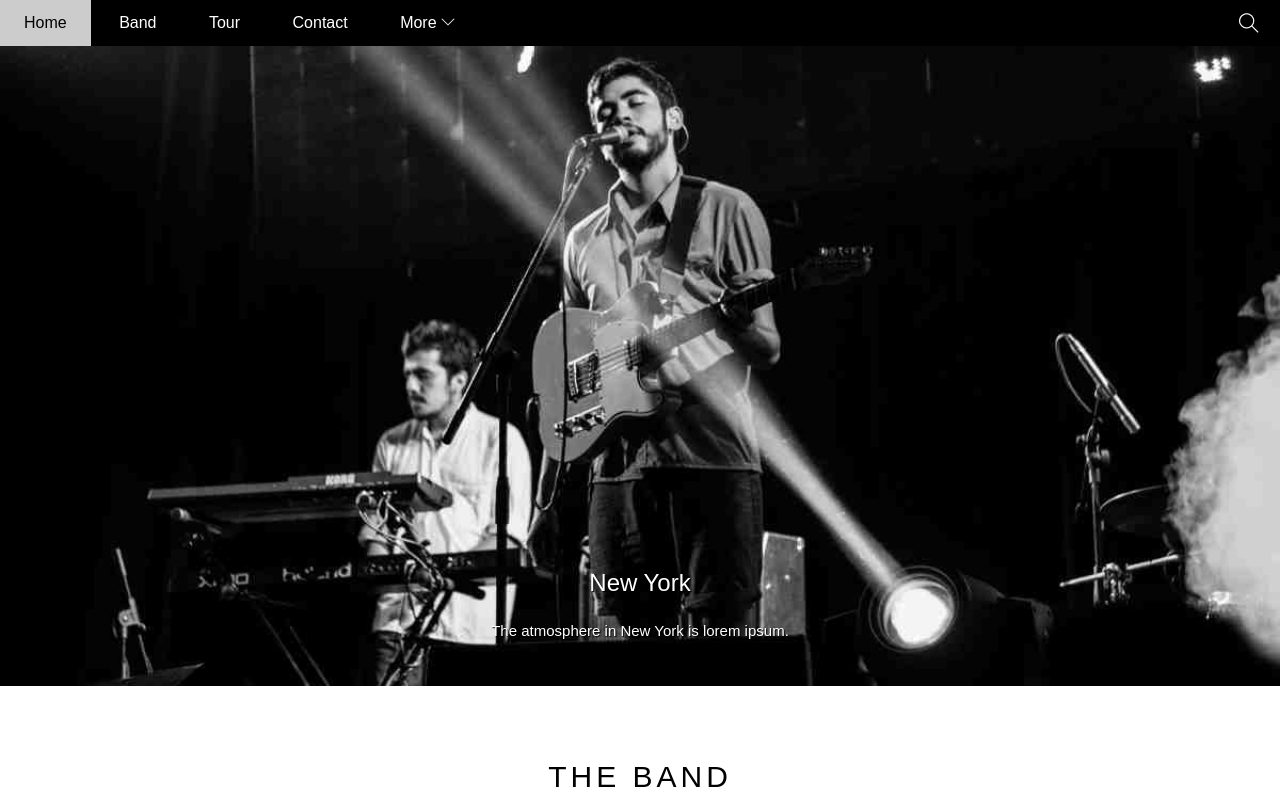
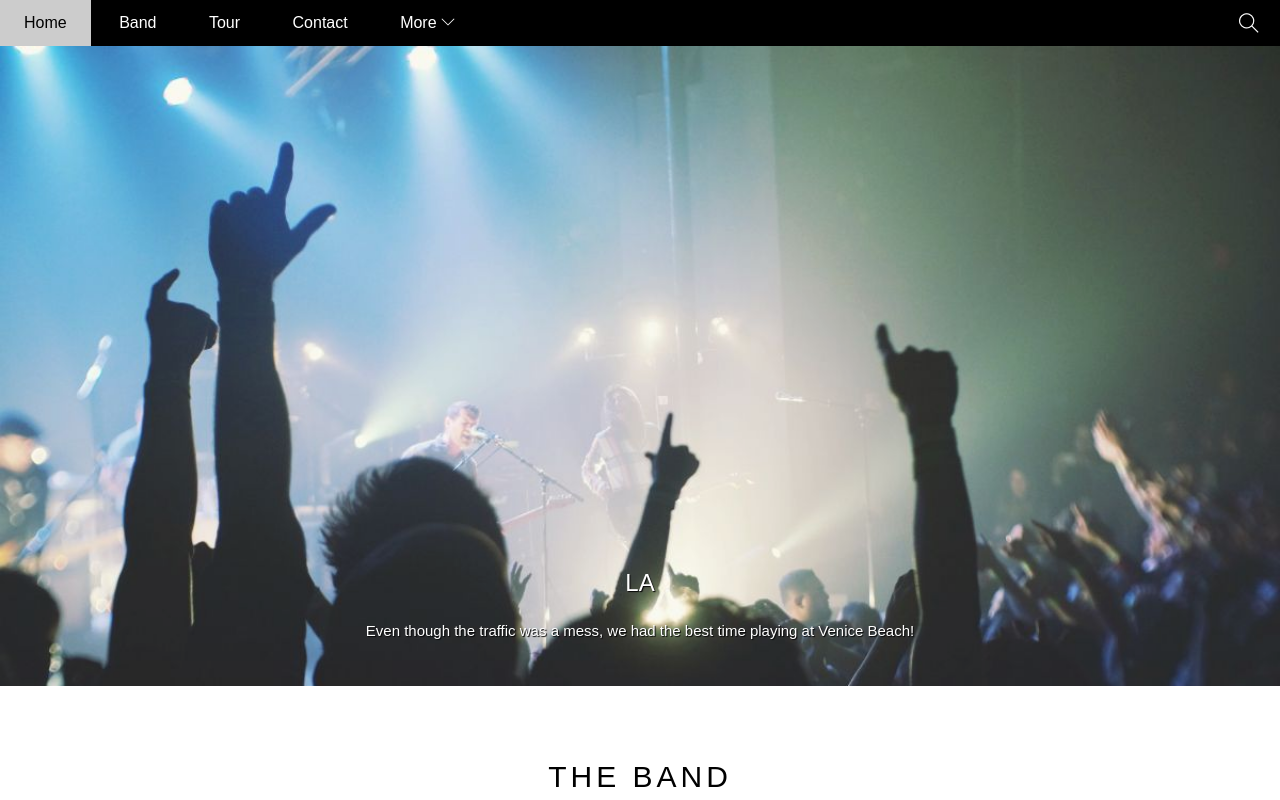
Before and after one commit to quang153246/Theband-web, a plain HTML site: page index.html in a window 1280 px wide. Shown: the top 800 px of the page. Drawn offline with Linux system fonts and the light colour scheme.

Commit message:
i commit

```diff
--- a/assets/CSS/style.css
+++ b/assets/CSS/style.css
@@ -50,6 +50,25 @@ html{
 .overflow-hidden{
     overflow: hidden;
 }
+                /* Fading animation */
+
+.fade {
+
+    -webkit-animation-name: fade;
+    -webkit-animation-duration: 1.5s;
+    animation-name: fade;
+    animation-duration: 1.5s;
+  }
+
+  @-webkit-keyframes fade {
+    from {opacity: .4}
+    to {opacity: 1}
+  }
+
+  @keyframes fade {
+    from {opacity: .4}
+    to {opacity: 1}
+  }
 /*Main*/
 #main{
 overflow: hidden;
@@ -148,13 +167,13 @@ overflow: hidden;
 
 }
 
-#slider{
+.slider{
+    display: none;
     position: relative;
     margin-top: 46px;
     padding-top: 50%;
-    background: url('/assets/img/slider2.jpg') top center / cover no-repeat;
 }
-#slider .text-content{
+.slider .text-content{
     position: absolute;
     bottom: 47px;
     color:#fff;
@@ -165,13 +184,13 @@ overflow: hidden;
     text-shadow: 1px 1px 1px #000;
 
 }
-#slider .text-content .text-heading{
+.slider .text-content .text-heading{
     margin-bottom:25px;
     font-weight: 500;
     font-size: 24px;
 
 }
-#slider .text-content .text-discription{
+.slider .text-content .text-discription{
     font-size: 15px;
 }
 #content{
--- a/index.html
+++ b/index.html
@@ -42,15 +42,26 @@
             </div>
             <!--end: Search Button-->
         </div>
+            <!--Slider-->
 
-
-        <div id="slider">
+        <div class="slider fade" style="background: url('/assets/img/slider1.jpg') top center / cover no-repeat;">
             <div class="text-content">
                 <h2 class="text-heading">New York</h2>
                 <div class="text-discription">The atmosphere in New York is lorem ipsum.</div>
             </div>
         </div>
-
+        <div class="slider fade" style="background: url('/assets/img/slider2.jpg') top center / cover no-repeat;">
+            <div class="text-content">
+                <h2 class="text-heading">Chicago</h2>
+                <div class="text-discription">Thank you, Chicago - A night we won't forget.</div>
+            </div>
+        </div>
+        <div class="slider fade" style="background: url('/assets/img/slider3.jpg') top center / cover no-repeat;">
+            <div class="text-content">
+                <h2 class="text-heading">LA</h2>
+                <div class="text-discription">Even though the traffic was a mess, we had the best time playing at Venice Beach!</div>
+            </div>
+        </div>
 
         <div id="content">
             <div id="band" class="content-section">
@@ -201,8 +212,26 @@
         }
 
     }
+</script>
+    //Slideshow
+    <script>
+        var slideIndex = 0;
+        showSlides();
 
-</script>
+        function showSlides() {
+          var i;
+          var slides =document.getElementsByClassName("slider");
+          console.log(slides.length)
+          for (i = 0; i < slides.length; i++) {
+            slides[i].style.display = "none";
+          }
+          slideIndex++;
+          if (slideIndex > slides.length) {slideIndex = 1}
+
+          slides[slideIndex-1].style.display = "block";
+          setTimeout(showSlides, 2000); // Change image every 2 seconds
+        }
+    </script>
 
 </body>
 </html>
```
Also changed, not shown: assets/img/slider3.jpg (added).
